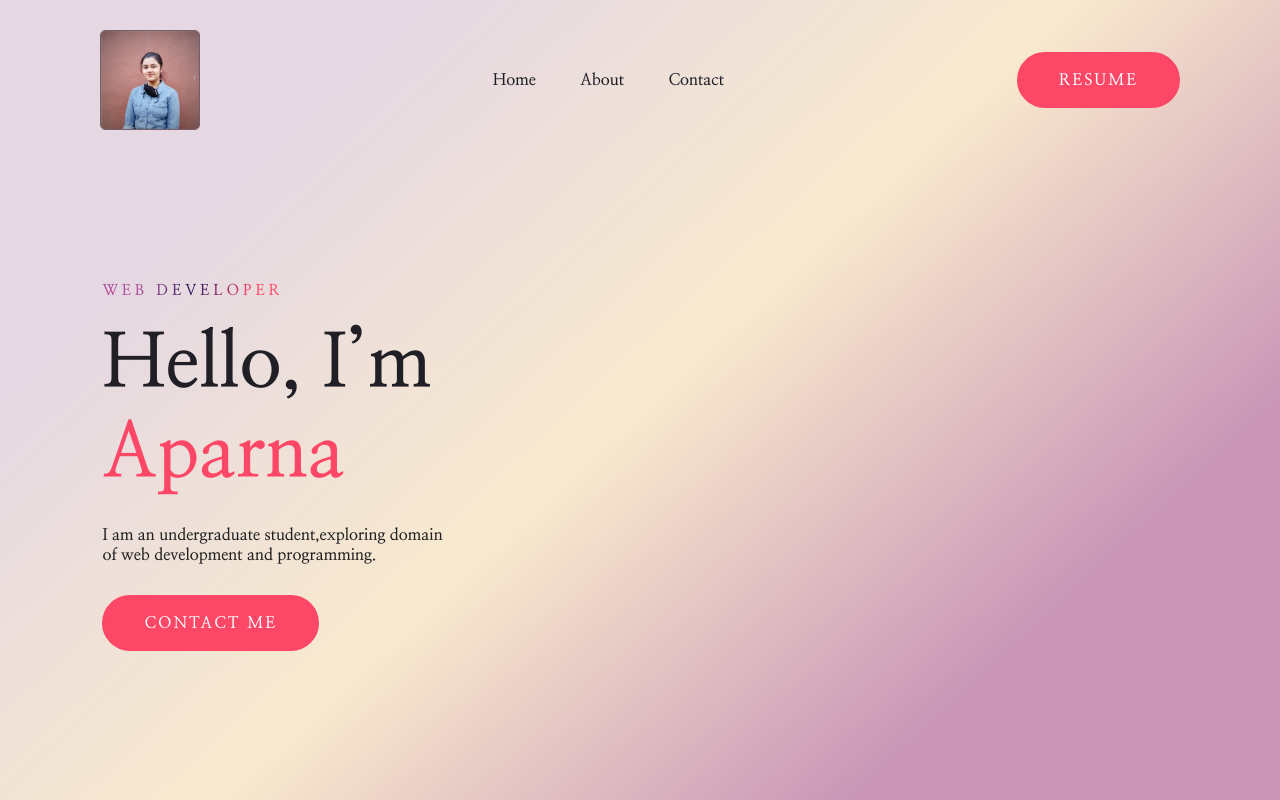
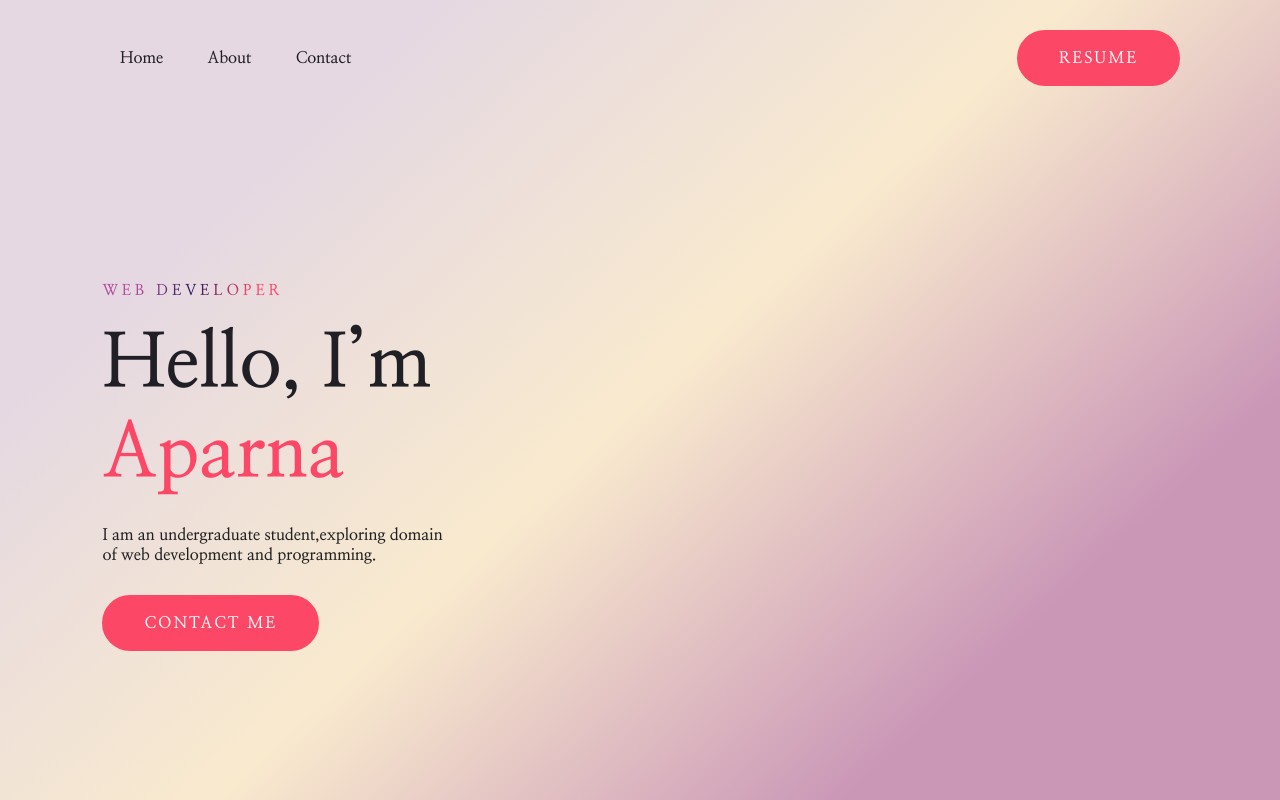
Before and after one commit to aparna03dubey/Portfolio.github.io, a plain HTML site: page index.html in a window 1280 px wide. Drawn offline with Linux system fonts and the light colour scheme; a web font is replaced by a local one.

Commit message:
Updated UI

```diff
--- a/index.html
+++ b/index.html
@@ -8,7 +8,7 @@
   <body>
     <div class="hero">
       <nav>
-        <img src="IMAGE.png" class="logo" />
+
         <ul>
           <li><a href="home.html">Home</a></li>
           <li><a href="about.html">About</a></li>
```
Also changed, not shown: IMAGE.png (deleted).
